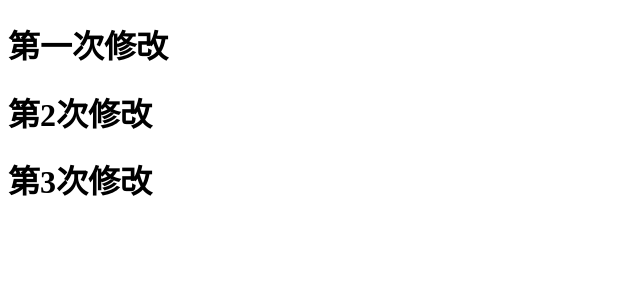
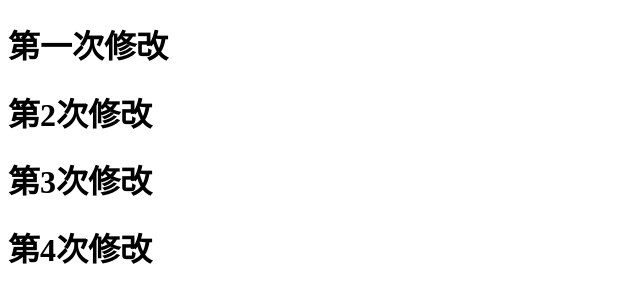
Before and after one commit to cfg1573/ceshi, a plain HTML site: page index.html in a window 1280 px wide. Shown: the whole page, without its empty margins (0-640 px from the left). Drawn offline with Linux system fonts and the light colour scheme.

Commit message:
'这是第4次提交'

```diff
--- a/index.html
+++ b/index.html
@@ -12,6 +12,7 @@
     <h1>第一次修改</h1>
     <h1>第2次修改</h1>
     <h1>第3次修改</h1>
+    <h1>第4次修改</h1>
 </body>
 
 </html>
```
